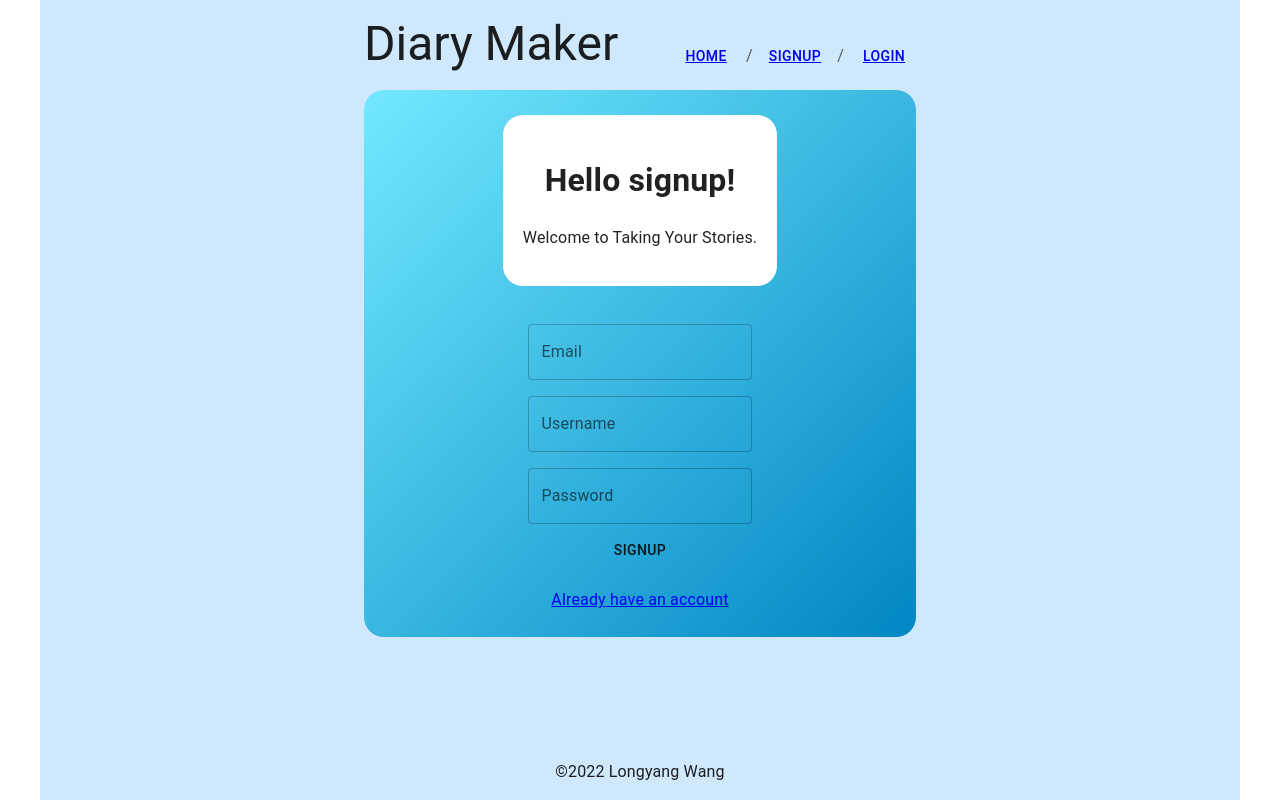
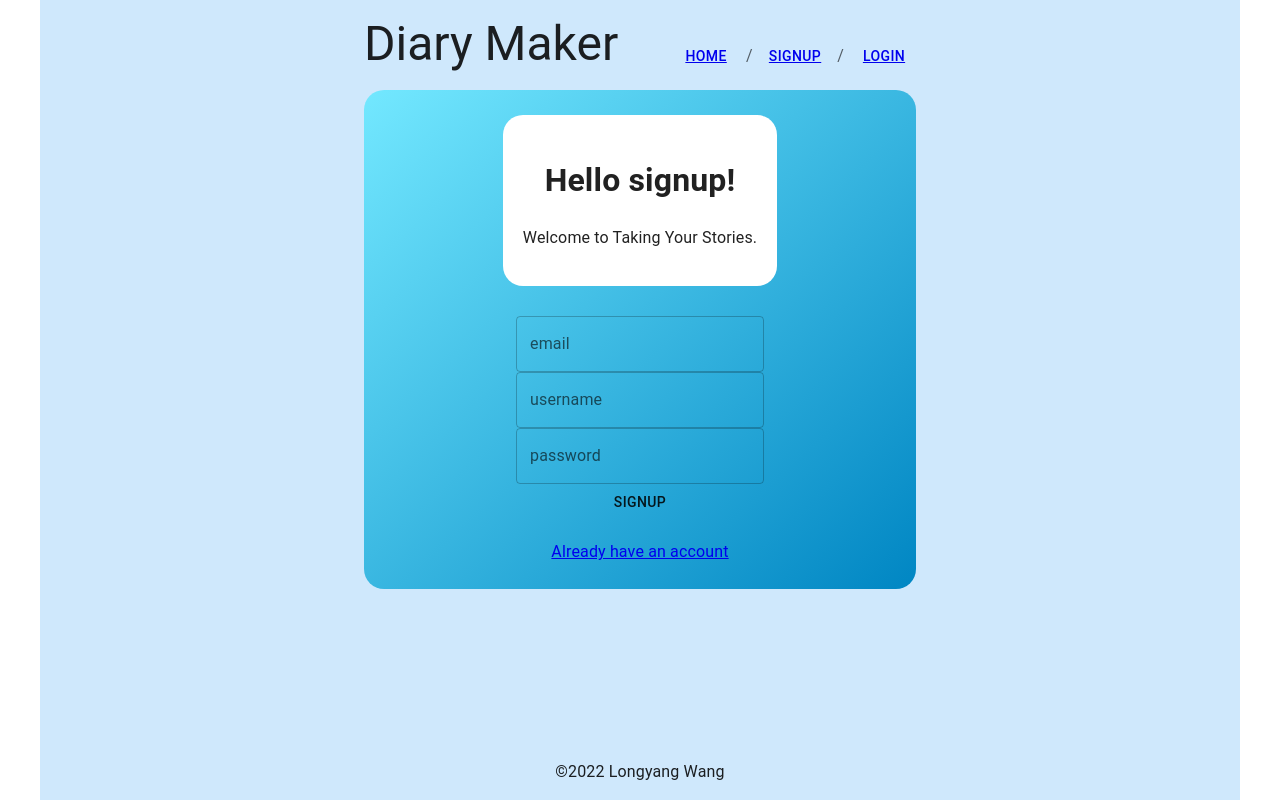
Before and after one commit to YangLongWang/taking-diary, a React (Create React App) app in the folder client/: page /signup in a window 1280 px wide. Built offline with nearby package versions, Linux system fonts and the light colour scheme.

Commit message:
add signup and login function, but doesn't work

```diff
--- a/client/src/components/Journal/index.js
+++ b/client/src/components/Journal/index.js
@@ -8,15 +8,15 @@ function Journal() {
         width: "100%",
         height: "600px",
         maxWidth: 500,
-        // border: "1px solid black",
         borderRadius: "20px",
         padding: 3,
         mb: 2,
         bgcolor: "#66bb6a",
+        // border: "1px solid black",
       }}
     >
       <Typography variant="subtitle1" gutterBottom>
-        Day 1
+        {/* Title: Weather: Mood: */}
       </Typography>
       <Typography
         variant="body1"
@@ -25,11 +25,11 @@ function Journal() {
           width: "100%",
           // maxWidth: 500,
           height: "500px",
-          // border: "1px solid black",
           borderRadius: "20px",
           padding: 2,
           bgcolor: "#81c784",
           overflowY: "scroll",
+          // border: "1px solid black",
         }}
       >
         Lorem ipsum dolor sit amet, consectetur adipisicing elit. Quos
--- a/client/src/pages/Login.js
+++ b/client/src/pages/Login.js
@@ -1,35 +1,76 @@
-import React from "react";
-import { Box, TextField, Button } from "@mui/material";
+import React, { useState } from "react";
+import { TextField, Button } from "@mui/material";
 import { Link } from "react-router-dom";
+import { useMutation } from "@apollo/client";
+import { LOGIN } from "../utils/mutations";
+import Auth from "../utils/auth";
 
 function Login() {
+  const [formState, setFormState] = useState({
+    email: "",
+    password: "",
+  });
+  const [login, { error }] = useMutation(LOGIN);
+
+  const handleChange = (event) => {
+    const { name, value } = event.target;
+    setFormState({
+      ...formState,
+      [name]: value,
+    });
+  };
+
+  const handleFormSubmit = async (event) => {
+    event.preventDefault();
+    console.log(formState);
+    console.log(event);
+
+    try {
+      const response = await login({
+        variables: {
+          email: formState.email,
+          password: formState.password,
+          // ...formState,
+        },
+      });
+      console.log(response);
+      const token = response.data.login.token;
+      Auth.login(token);
+    } catch (err) {
+      console.log(err);
+    }
+  };
+
   return (
-    <Box
-      component="form"
-      sx={{
-        "& .MuiTextField-root": { m: 1, width: "25ch" },
-      }}
-      autoComplete="off"
-      className="login"
-    >
+    <form className="login" onSubmit={handleFormSubmit}>
       <div className="login-title">
         <h1>Hello login!</h1>
         <p>Welcome to Taking Your Stories.</p>
       </div>
       <div className="login-content">
-        <TextField id="outlined-email-input" label="Email" type="text" />
+        <TextField
+          id="outlined-email-input"
+          name="email"
+          label="email"
+          type="text"
+          onChange={handleChange}
+        />
         <TextField
           id="outlined-password-input"
-          label="Password"
+          name="password"
+          label="password"
           type="password"
           autoComplete="current-password"
+          onChange={handleChange}
         />
-        <Button variant="filled">Login</Button>
+        <Button variant="filled" type="submit">
+          Login
+        </Button>
       </div>
       <div>
         <Link to="/signup">Don't have an account</Link>
       </div>
-    </Box>
+    </form>
   );
 }
 
--- a/client/src/pages/Signup.js
+++ b/client/src/pages/Signup.js
@@ -1,37 +1,86 @@
-import React from "react";
-import { Box, TextField, Button } from "@mui/material";
-
+import React, { useState } from "react";
+import { Box, FormControl, TextField, Button } from "@mui/material";
 import { Link } from "react-router-dom";
+import { useMutation } from "@apollo/client";
+import { ADD_USER } from "../utils/mutations";
+import Auth from "../utils/auth";
 
 function Signup() {
+  const [formState, setFormState] = useState({
+    username: "",
+    email: "",
+    password: "",
+  });
+  const [addUser, { error }] = useMutation(ADD_USER);
+
+  const handleChange = (event) => {
+    const { name, value } = event.target;
+    setFormState({
+      ...formState,
+      [name]: value,
+    });
+    // console.log(name, value);
+  };
+
+  const handleFormSubmit = async (event) => {
+    event.preventDefault();
+
+    try {
+      const response = await addUser({
+        variables: {
+          username: formState.username,
+          email: formState.email,
+          password: formState.password,
+          // ...formState,
+        },
+      });
+      console.log(response);
+      const token = response.data.addUser.token;
+      Auth.login(token);
+    } catch (err) {
+      console.log(err);
+    }
+  };
+
   return (
-    <Box
-      component="form"
-      sx={{
-        "& .MuiTextField-root": { m: 1, width: "25ch" },
-      }}
-      autoComplete="off"
-      className="signup"
-    >
+    <>
+      <form className="signup" onSubmit={handleFormSubmit}>
         <div className="signup-title">
           <h1>Hello signup!</h1>
           <p>Welcome to Taking Your Stories.</p>
         </div>
         <div className="signup-content">
-        <TextField id="outlined-email-input" label="Email" type="text" />
-        <TextField id="outlined-username-input" label="Username" type="text" />
+          <TextField
+            id="outlined-email-input"
+            name="email"
+            label="email"
+            type="text"
+            onChange={handleChange}
+          />
+          <TextField
+            id="outlined-username-input"
+            name="username"
+            label="username"
+            type="text"
+            onChange={handleChange}
+          />
           <TextField
             id="outlined-password-input"
-          label="Password"
+            name="password"
+            label="password"
             type="password"
             autoComplete="current-password"
+            onChange={handleChange}
           />
-        <Button variant="filled">Signup</Button>
+          <Button variant="filled" type="submit">
+            Signup
+          </Button>
         </div>
         <div>
           <Link to="/login">Already have an account</Link>
         </div>
-    </Box>
+      </form>
+    </>
   );
 }
 
--- /dev/null
+++ b/client/src/utils/auth.js
@@ -0,0 +1,40 @@
+import decode from "jwt-decode";
+
+class AuthService {
+  getProfile() {
+    return decode(this.getToken());
+  }
+
+  loggedIn() {
+    const token = this.getToken();
+    return !!token && !this.isTokenExpired(token);
+  }
+
+  isTokenExpired(token) {
+    try {
+      const decoded = decode(token);
+      if (decoded.exp < Date.now() / 1000) {
+        return true;
+      } else return false;
+    } catch (err) {
+      return false;
+    }
+  }
+
+  getToken() {
+    return localStorage.getItem("id_token");
+  }
+
+  login(idToken) {
+    localStorage.setItem("id_token", idToken);
+
+    window.location.assign("/");
+  }
+
+  logout() {
+    localStorage.removeItem("id_token");
+    window.location.assign("/");
+  }
+}
+
+export default new AuthService();
--- /dev/null
+++ b/client/src/utils/mutations.js
@@ -0,0 +1,39 @@
+import { gql } from "@apollo/client";
+
+export const ADD_USER = gql`
+  mutation addUser($username: String!, $email: String!, $password: String!) {
+    addUser(username: $username, email: $email, password: $password) {
+      token
+      user {
+        _id
+        username
+        email
+        diaryCount
+        savedDiaries {
+          _id
+          content
+          date
+        }
+      }
+    }
+  }
+`;
+
+export const LOGIN = gql`
+  mutation login($email: String!, $password: String!) {
+    login(email: $email, password: $password) {
+      token
+      user {
+        _id
+        username
+        email
+        diaryCount
+        savedDiaries {
+          _id
+          content
+          date
+        }
+      }
+    }
+  }
+`;
```
Also changed, not shown: client/src/utils/queries.js (added), 1 other file (tests, documents, lock files or other folders). Lines whose indentation alone changed are shown as unchanged.
